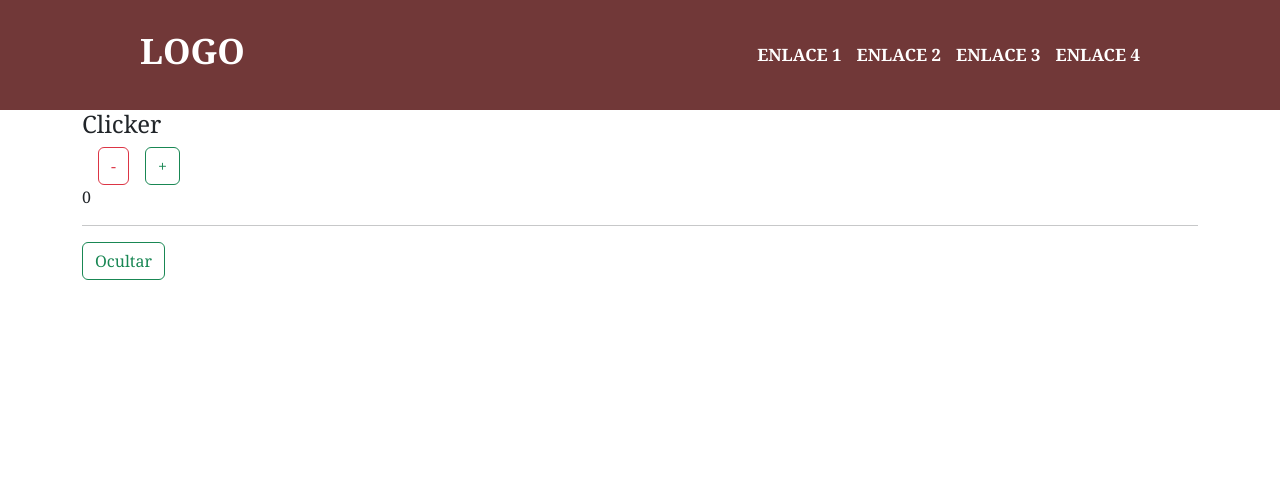
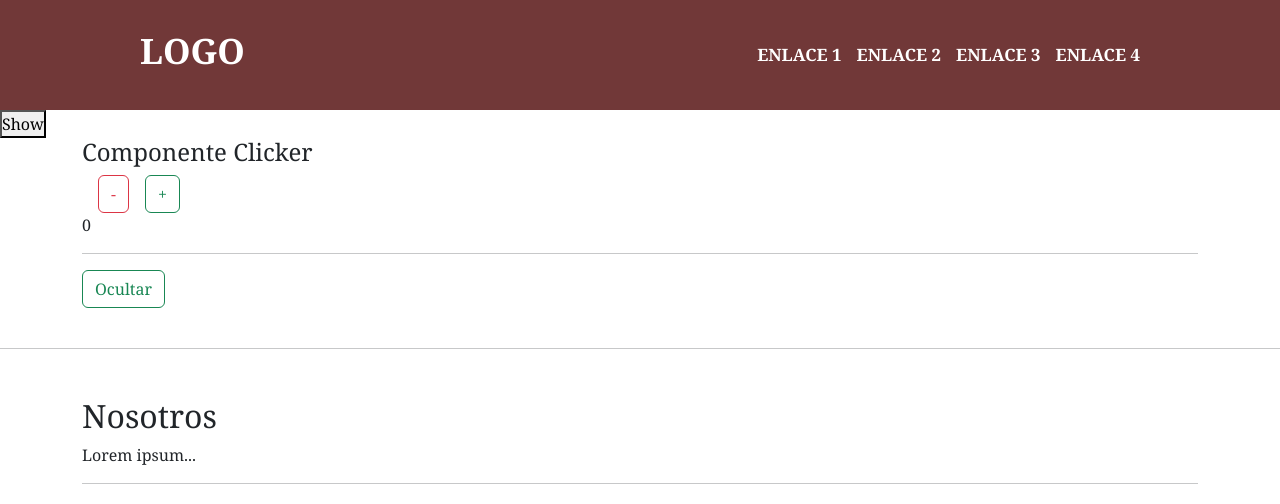
Before and after one commit to DJCarlosHermida/react, a React (Create React App) app in the folder appdj/: page / in a window 1280 px wide. Shown: the top 504 px of the page. Built offline with nearby package versions, Linux system fonts and the light colour scheme.

Commit message:
Componentes II

```diff
--- a/appdj/package.json
+++ b/appdj/package.json
@@ -7,11 +7,13 @@
     "@testing-library/react": "^13.4.0",
     "@testing-library/user-event": "^13.5.0",
     "bootstrap": "^5.2.3",
+    "bootstrap-icons": "^1.10.3",
     "react": "^18.2.0",
     "react-bootstrap": "^2.7.0",
     "react-dom": "^18.2.0",
     "react-scripts": "^5.0.1",
     "sass": "^1.57.1",
+    "sweetalert2": "^11.7.0",
     "web-vitals": "^2.1.4"
   },
   "scripts": {
--- a/appdj/public/index.html
+++ b/appdj/public/index.html
@@ -2,14 +2,12 @@
 <html lang="es">
   <head>
     <meta charset="utf-8" />
-    <link rel="icon" href="%PUBLIC_URL%/favicon.ico" />
+    <!-- <link rel="icon" href="%PUBLIC_URL%/favicon.ico" /> -->
     <meta name="viewport" content="width=device-width, initial-scale=1" />
     <meta name="theme-color" content="#000000" />
-    <meta
-      name="description"
-      content="Web site created using create-react-app"
-    />
-    <link rel="apple-touch-icon" href="%PUBLIC_URL%/logo192.png" />
+    <meta name="keywords" content="servicio, discoteca, iluminación, dj, fiestas">
+    <meta name="description" content="Servicio integral Para Fiestas y eventos de todo tipo. Salones Para Fiestas Decoración Para Fiestas Discoteca Para Fiestas todo para fiestas..." />
+    <!-- <link rel="apple-touch-icon" href="%PUBLIC_URL%/logo192.png" /> -->
     <link rel="manifest" href="%PUBLIC_URL%/manifest.json" />
     <title>DJ TEAM | ecommerce</title>
   </head>
--- a/appdj/src/App.js
+++ b/appdj/src/App.js
@@ -2,13 +2,26 @@ import { Navbar } from "./components/Navbar/Navbar";
 import './App.css'
 import 'bootstrap/dist/css/bootstrap.min.css';
 import Clicker from "./Ejemplos/Clicker/Clicker";
+import Nosotros from "./components/Nosotros/Nosotros";
+import { useState } from "react";
+
 
 
 function App() {
+
+  const [show, setShow] = useState(true)
+  const handleShow = () => {
+    setShow(!show)
+}
+
   return  (
     <div>
         <Navbar />
-        <Clicker />
+        <button onClick={handleShow}>Show</button>
+        { show && <Clicker />}
+        {/* <Clicker />  */}
+        <hr/>
+        <Nosotros />
     </div>
   );
 }
--- a/appdj/src/Ejemplos/Clicker/Clicker.js
+++ b/appdj/src/Ejemplos/Clicker/Clicker.js
@@ -1,13 +1,13 @@
-import {useState} from "react"
+import {useEffect, useState} from "react"
 import Bomba from "./Bomba"
 
 const Clicker = () => {
     const [counter, setCounter] = useState(0)
     const [show, setShow] = useState(true)
-
-
     const sumar = () => {
-        setCounter( counter + 1 )
+        if (counter < 10) {
+            setCounter( counter + 1 )
+        }
     }
     const restar = () => {
         if (counter > 0) {
@@ -19,13 +19,17 @@ const Clicker = () => {
         setShow( !show )
     }
 
+    useEffect(() => {
+        console.log('Hola React');
+    },[])
 
-
-
+    useEffect(() => {
+        if (counter === 10) alert('perdiste')
+    },[counter])
 
     return (
         <div className="container">
-            <h4>Clicker</h4>
+            <h4>Componente Clicker</h4>
             <button className="btn btn-outline-danger mx-3" onClick={restar}>-</button>
             <button className="btn btn-outline-success" onClick={sumar}>+</button>
             <p>{counter}</p>
@@ -38,4 +42,5 @@ const Clicker = () => {
         </div>
     )
 }
+
 export default Clicker
--- /dev/null
+++ b/appdj/src/components/Nosotros/Nosotros.js
@@ -0,0 +1,13 @@
+
+const Nosotros = () => {
+
+    return (
+        <div className="container my-5">
+            <h2>Nosotros</h2>
+            <p>Lorem ipsum...</p>
+            <hr/>
+        </div>
+    )
+}
+
+export default Nosotros
```
Also changed, not shown: 1 other file (tests, documents, lock files or other folders).
